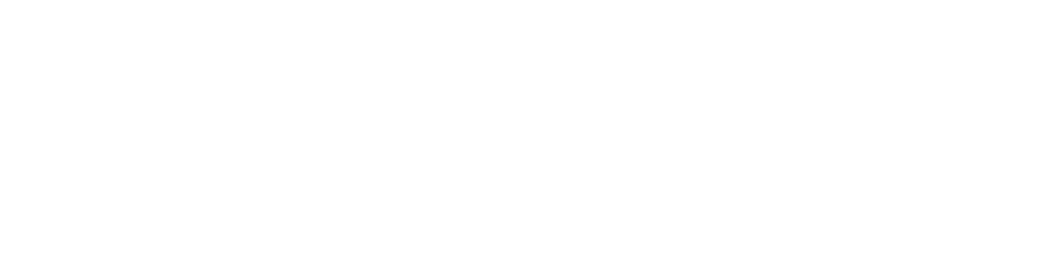
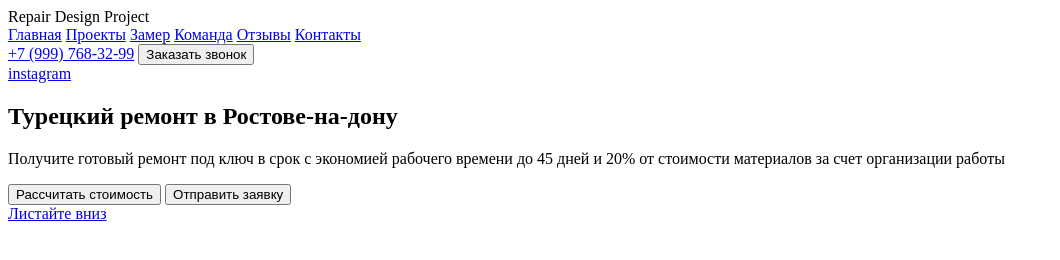
Before and after one commit to AlexGerman1337/trytogetbrain666, a website: page index.html in a window 1280 px wide. Shown: the whole page, without its empty margins (0-1060 px from the left). Drawn offline with Linux system fonts and the light colour scheme.

Commit message:
feat: add header in index.html

```diff
--- a/index.html
+++ b/index.html
@@ -6,6 +6,47 @@
   <title>Заголовок</title>
 </head>
 <body>
+<header class="header">
+  <div class="container">
+    <div class="menu">
+      <div class="logo menu__logo">Repair Design Project</div>
+      <nav class="nav menu__nav">
+        <a href="#" class="nav__item">Главная</a>
+        <a href="#" class="nav__item">Проекты</a>
+        <a href="#" class="nav__item">Замер</a>
+        <a href="#" class="nav__item">Команда</a>
+        <a href="#" class="nav__item">Отзывы</a>
+        <a href="#" class="nav__item">Контакты</a>
+      </nav>
+      <div class="contacts menu__contacts">
+        <a href="tel:+79997683299" class="phone contacts__phone">+7 (999) 768-32-99</a>
+        <button class="button contacts__button button--primary">Заказать звонок</button>
+      </div>
+      <!-- /.nav -->
+    </div>
+  </div>
+  <!-- /.container -->
+</header>
+
+<main>
+  <section class="hero">
+    <a href="#" class="instagram hero__istagram">instagram</a>
+    <div class="hero_content">
+     <div class="container">
+      <h1 class="title hero__title">Турецкий ремонт
+        в Ростове-на-дону</h1>
+      <p class="hero__text">Получите готовый ремонт под ключ в срок с экономией рабочего времени до 45 дней и 20% от стоимости материалов за счет организации работы</p>
+      <button class="button hero__button button--primary">Рассчитать стоимость</button>
+      <button class="button hero__button button--outline">Отправить заявку</button>
+     </div>
+     <!-- container -->
+    </div>
+    <!-- hero content -->
+    <a href="#" class="scroll-down">Листайте вниз</a>
+  </section>
+  <!-- hero36+ -->
+</main>
+
 
 </body>
 </html>
```
